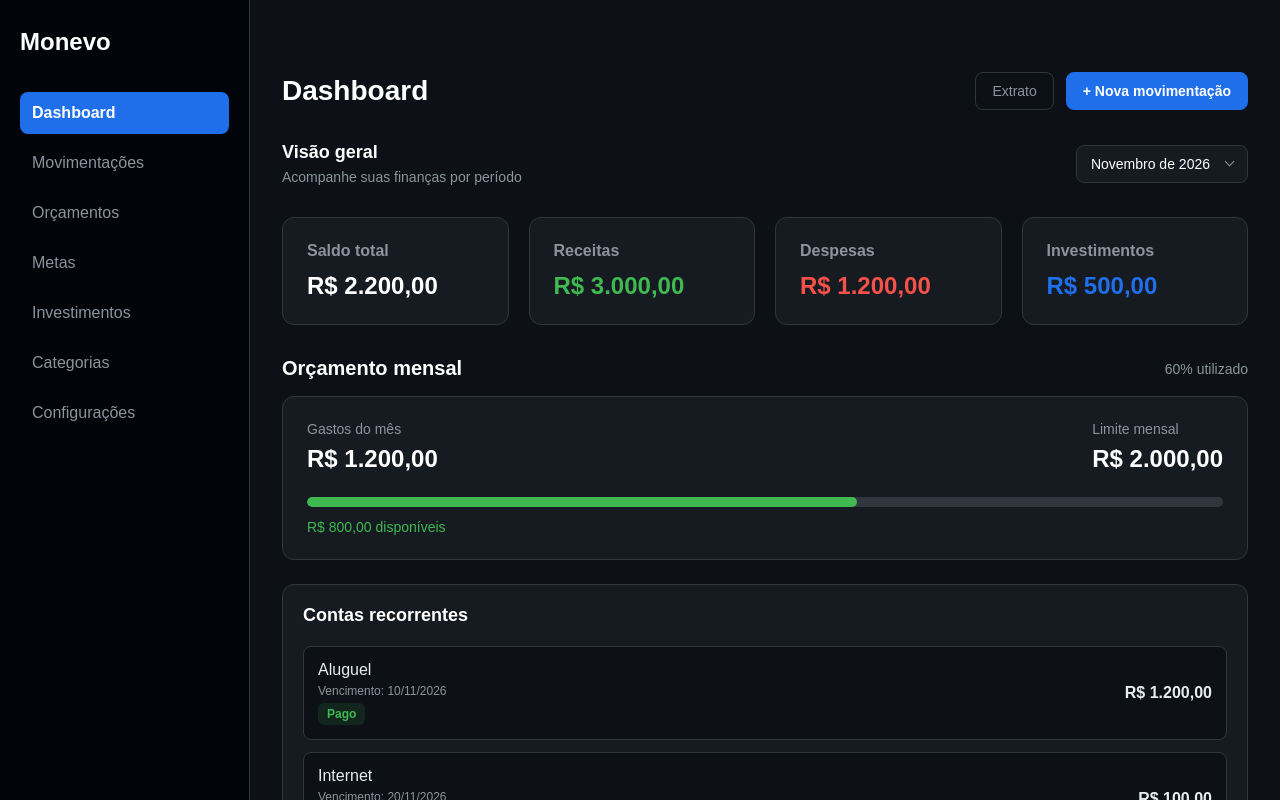
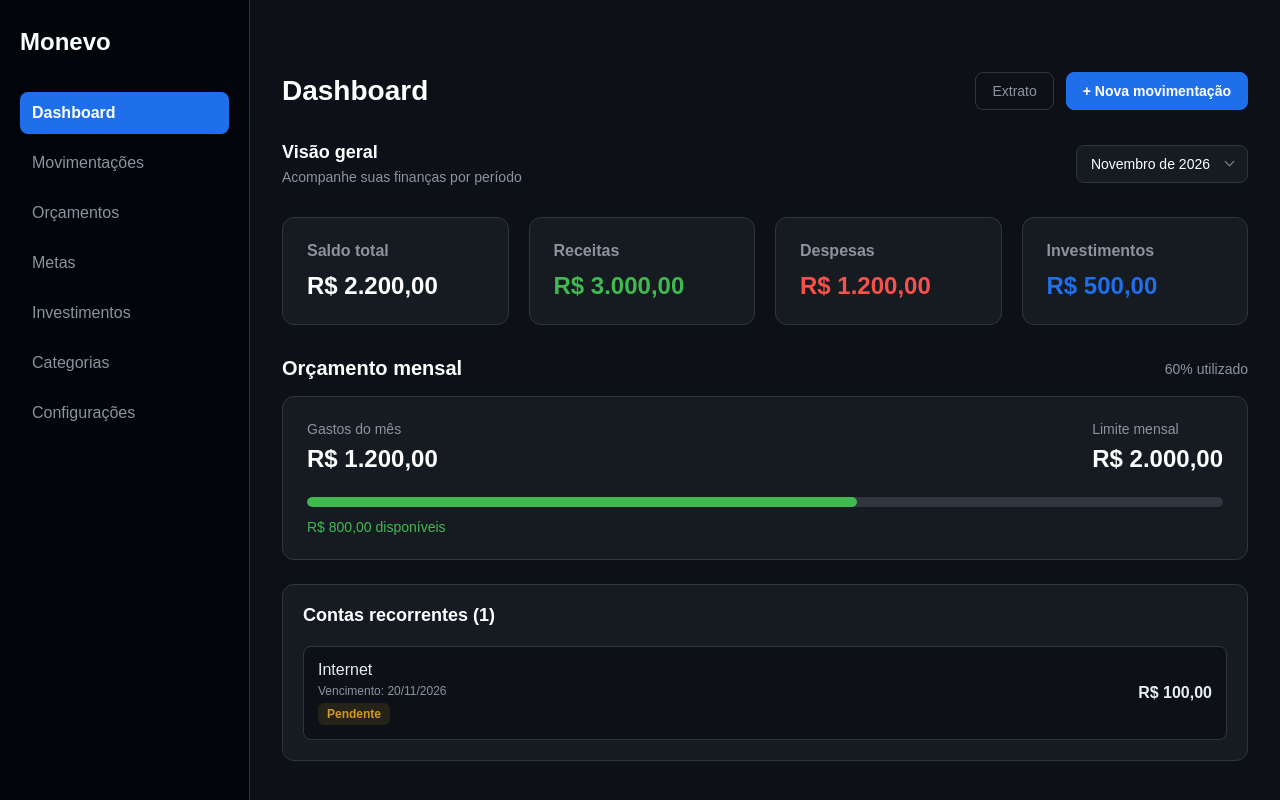
Before and after one commit to devthierry-sky/Monevo, a React (Vite) app in the folder frontend/: page / in a window 1280 px wide. Shown: the top 800 px of the page. Built offline with nearby package versions, Linux system fonts and the light colour scheme.

Commit message:
feat: adiciona filtro de vencimentos e estado vazio

```diff
--- a/frontend/src/App.jsx
+++ b/frontend/src/App.jsx
@@ -135,6 +135,18 @@ function App() {
   const monthlyTotalInvestment = monthlyInvestments.reduce((total, transaction) => {
     return total + transaction.amount
   }, 0)
+
+  const hoje = new Date()
+  hoje.setHours(0,0,0,0)
+
+  const dataLimite = new Date(hoje)
+  dataLimite.setDate(hoje.getDate() + 15)
+
+  const upcomingBills = recurringBills.filter((bill) => {
+    const vencimento = new Date (`${bill.dueDate}T00:00:00`)
+
+    return vencimento >= hoje && vencimento <= dataLimite && bill.status !== "paid"
+  })
 
   const stats = [
     {
@@ -333,7 +345,7 @@ function App() {
           </div>
         </section>
         <RecurringBills
-          bills={recurringBillsOfMonth}
+          bills={upcomingBills}
           currencyFormatter={currencyFormatter}
         />
       </main>
--- a/frontend/src/components/RecurringBills.jsx
+++ b/frontend/src/components/RecurringBills.jsx
@@ -3,7 +3,7 @@ function RecurringBills ({bills, currencyFormatter}) {
     hoje.setHours(0, 0, 0, 0)
     return (
         <section className="recurring-bills">
-            <h2>Contas recorrentes</h2>
+            <h2>Contas recorrentes ({bills.length})</h2>
 
             <div className="bills-list">
                 {bills.map((bill) => {
```
